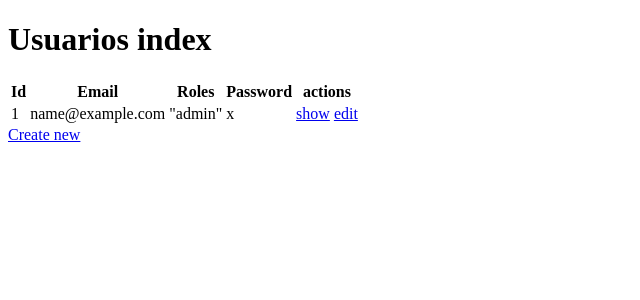
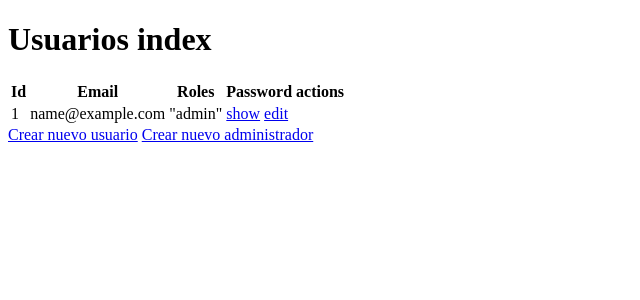
Before and after one commit to AppServidor/aplicacionCartas, a Symfony app: template templates/usuarios/index.html.twig in a window 1280 px wide. Shown: the top 300 px of the page, without its empty margins (0-640 px from the left). Run offline with Twig, Linux system fonts and the light colour scheme; the template is opened without the code that fills it: most values are stand-ins (such as "Sample title", 1, 10 or a date in 2020); some libraries are stand-ins or nearby versions.

Commit message:
corregidos errores varios

```diff
--- a/src/Controller/CartasController.php
+++ b/src/Controller/CartasController.php
@@ -20,6 +20,7 @@ class CartasController extends AbstractController
      */
     public function index(CartasRepository $cartasRepository): Response
     {
+        $this->denyAccessUnlessGranted('ROLES_ADMIN');
         return $this->render('cartas/index.html.twig', [
             'cartas' => $cartasRepository->findAll(),
         ]);
--- a/src/Controller/CiudadController.php
+++ b/src/Controller/CiudadController.php
@@ -20,6 +20,7 @@ class CiudadController extends AbstractController
      */
     public function index(CiudadRepository $ciudadRepository): Response
     {
+        $this->denyAccessUnlessGranted('ROLES_ADMIN');
         return $this->render('ciudad/index.html.twig', [
             'ciudads' => $ciudadRepository->findAll(),
         ]);
--- a/src/Controller/HomeController.php
+++ b/src/Controller/HomeController.php
@@ -22,7 +22,7 @@ class HomeController extends AbstractController
      */
     public function homeUser()
     {
-        $this->denyAccessUnlessGranted('ROLE_USER');
+        $this->denyAccessUnlessGranted('ROLES_USER');
         return $this->render('home/homeUser.html.twig');
     }
 }
--- a/src/Controller/RegistrationController.php
+++ b/src/Controller/RegistrationController.php
@@ -14,10 +14,11 @@ use Symfony\Component\Security\Core\Encoder\UserPasswordEncoderInterface;
 class RegistrationController extends AbstractController
 {
     /**
-     * @Route("/registroUser", name="app_register")
+     * @Route("/registroUser", name="registro_user")
      */
     public function register(Request $request, UserPasswordEncoderInterface $passwordEncoder): Response
     {
+
         $user = new Usuarios();
         $form = $this->createForm(RegistrationFormType::class, $user);
         $form->handleRequest($request);
@@ -49,6 +50,7 @@ class RegistrationController extends AbstractController
      */
     public function registerAdmin(Request $request, UserPasswordEncoderInterface $passwordEncoder): Response
     {
+        $this->denyAccessUnlessGranted('ROLES_ADMIN');
         $user = new Usuarios();
         $form = $this->createForm(AdminType::class, $user);
         $form->handleRequest($request);
--- a/src/Controller/UsuariosController.php
+++ b/src/Controller/UsuariosController.php
@@ -21,6 +21,7 @@ class UsuariosController extends AbstractController
      */
     public function index(UsuariosRepository $usuariosRepository): Response
     {
+        $this->denyAccessUnlessGranted('ROLES_ADMIN');
         return $this->render('usuarios/index.html.twig', [
             'usuarios' => $usuariosRepository->findAll(),
         ]);
--- a/templates/usuarios/index.html.twig
+++ b/templates/usuarios/index.html.twig
@@ -21,7 +21,6 @@
                 <td>{{ usuario.id }}</td>
                 <td>{{ usuario.email }}</td>
                 <td>{{ usuario.roles ? usuario.roles|json_encode : '' }}</td>
-                <td>{{ usuario.password }}</td>
                 <td>
                     <a href="{{ path('usuarios_show', {'id': usuario.id}) }}">show</a>
                     <a href="{{ path('usuarios_edit', {'id': usuario.id}) }}">edit</a>
@@ -35,5 +34,6 @@
         </tbody>
     </table>
 
-    <a href="{{ path('usuarios_new') }}">Create new</a>
+    <a href="{{ path('registro_user') }}">Crear nuevo usuario</a>
+    <a href="{{ path('registro_admin') }}">Crear nuevo administrador</a>
 {% endblock %}
```
Also changed, not shown: var/data.db.
